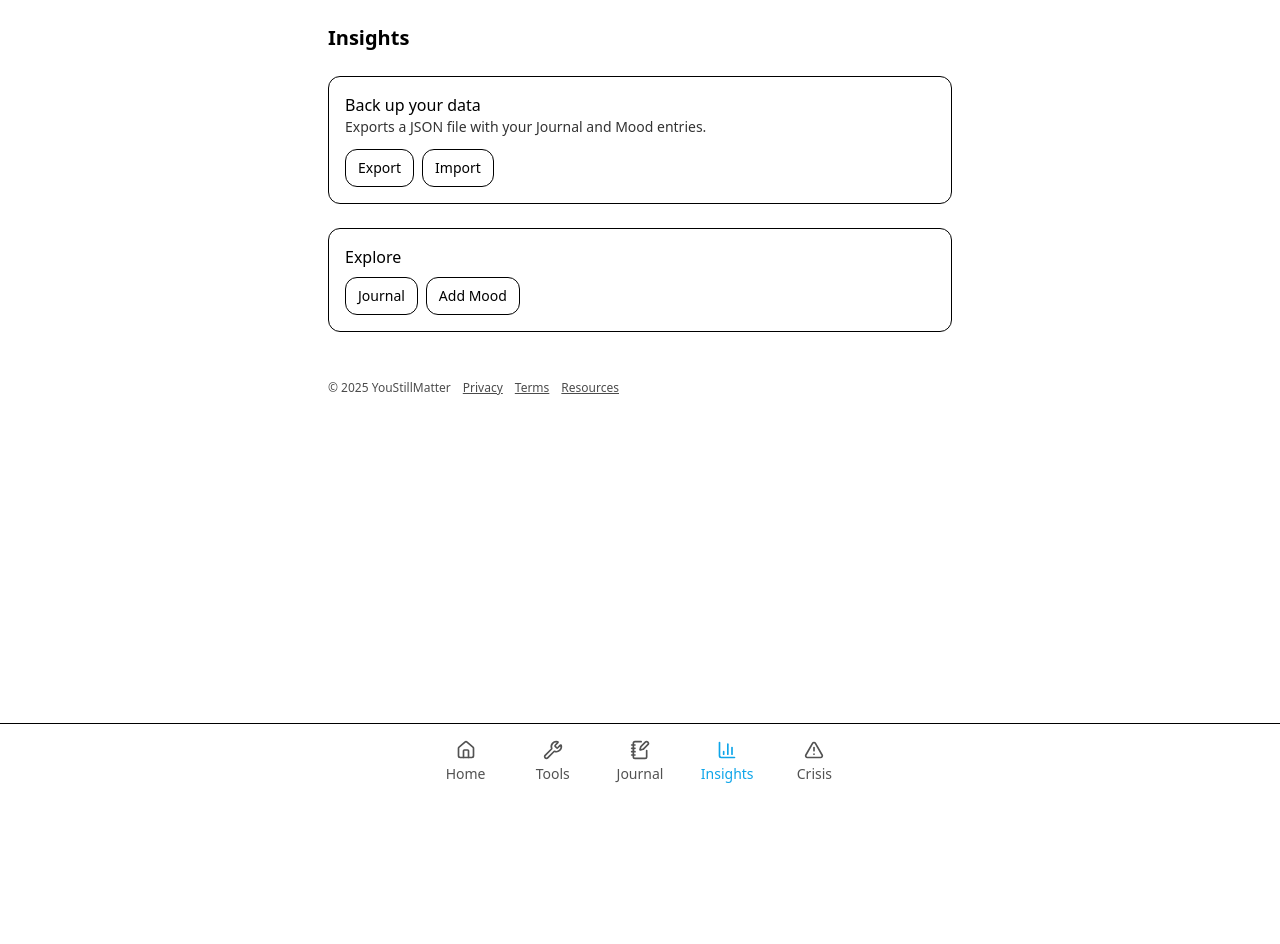
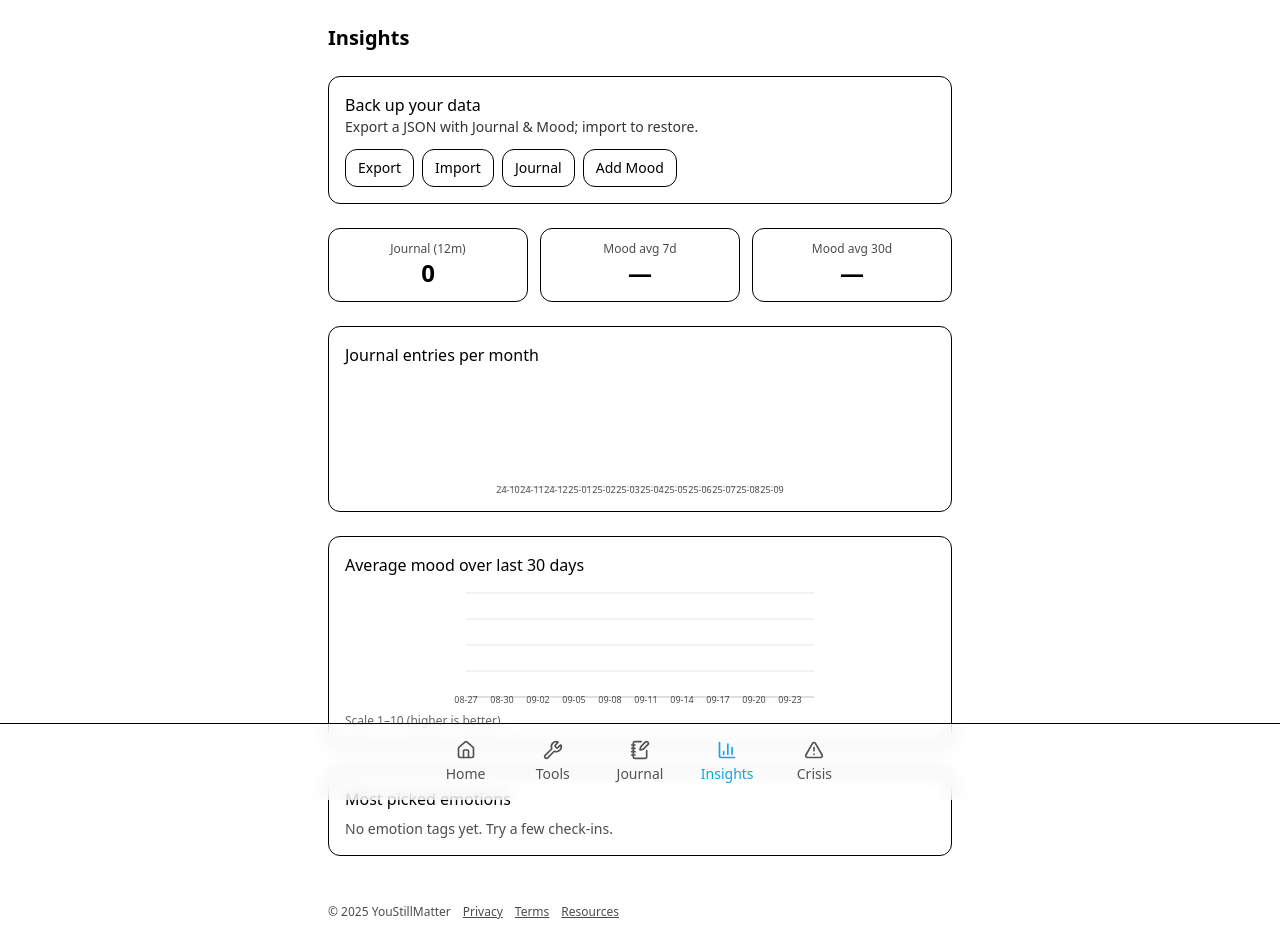
Before and after one commit to scottymker/ysm-app, a Next.js app: page /insights in a window 1280 px wide. Before the commit the page ends 800 px from the top, so only its background shows below. Built offline with nearby package versions, Linux system fonts and the light colour scheme.

Commit message:
feat(insights): bar chart for journal by month + mood line + emotion frequency

```diff
--- a/src/app/insights/page.tsx
+++ b/src/app/insights/page.tsx
@@ -1,59 +1,332 @@
 "use client";
 
+import { useMemo } from "react";
+import { useJournalStore } from "@/stores/useJournalStore";
+import { useMoodStore } from "@/stores/useMoodStore";
+import { downloadJSON, pickJSON } from "@/lib/backup";
 import Link from "next/link";
-import { useJournalStore } from "@/stores/useJournalStore";
-import { useMoodStore } from "@/stores/useMoodStore"; // already created earlier by the agent
-import { downloadJSON, pickJSON } from "@/lib/backup";
 
+/** ---------- helpers ---------- */
+function ymKey(d: Date) {
+  return `${d.getFullYear()}-${String(d.getMonth() + 1).padStart(2, "0")}`;
+}
+function mmdd(d: Date) {
+  return `${String(d.getMonth() + 1).padStart(2, "0")}-${String(d.getDate()).padStart(2, "0")}`;
+}
+function average(nums: number[]) {
+  return nums.length ? nums.reduce((a, b) => a + b, 0) / nums.length : 0;
+}
+
+/** ---------- charts (inline SVG) ---------- */
+function Bars({
+  labels,
+  values,
+  height = 120,
+  pad = 8,
+  ariaLabel,
+}: {
+  labels: string[];
+  values: number[];
+  height?: number;
+  pad?: number;
+  ariaLabel: string;
+}) {
+  const max = Math.max(1, ...values);
+  const w = 16; // each bar width
+  const gap = 8;
+  const width = values.length * (w + gap) + pad * 2 - gap;
+
+  return (
+    <svg
+      viewBox={`0 0 ${width} ${height}`}
+      width="100%"
+      height={height}
+      role="img"
+      aria-label={ariaLabel}
+    >
+      <title>{ariaLabel}</title>
+      {/* baseline */}
+      <polyline
+        points={`${pad},${height - pad} ${width - pad},${height - pad}`}
+        fill="none"
+        stroke="currentColor"
+        opacity="0.2"
+      />
+      {values.map((v, i) => {
+        const x = pad + i * (w + gap);
+        const h = Math.round(((v / max) * (height - pad * 2)) || 0);
+        const y = height - pad - h;
+        return (
+          <g key={i}>
+            <rect
+              x={x}
+              y={y}
+              width={w}
+              height={h}
+              rx="4"
+              className="fill-[color:var(--color-primary)]"
+            />
+            {/* x label (sparse for clarity) */}
+            {labels.length <= 12 || i % 2 === 0 ? (
+              <text
+                x={x + w / 2}
+                y={height - 2}
+                textAnchor="middle"
+                fontSize="9"
+                opacity="0.7"
+              >
+                {labels[i]}
+              </text>
+            ) : null}
+          </g>
+        );
+      })}
+    </svg>
+  );
+}
+
+function Line({
+  labels,
+  values,
+  min = 1,
+  max = 10,
+  height = 120,
+  pad = 8,
+  ariaLabel,
+}: {
+  labels: string[];
+  values: number[];
+  min?: number;
+  max?: number;
+  height?: number;
+  pad?: number;
+  ariaLabel: string;
+}) {
+  const width = Math.max(1, (labels.length - 1)) * 12 + pad * 2; // 12px step
+  const points = values.map((v, i) => {
+    const x = pad + (i * (width - 2 * pad)) / Math.max(1, labels.length - 1);
+    const t = (v - min) / (max - min);
+    const y = height - pad - (isFinite(t) ? t : 0) * (height - 2 * pad);
+    return `${i === 0 ? "M" : "L"}${x},${y}`;
+  }).join(" ");
+
+  return (
+    <svg
+      viewBox={`0 0 ${width} ${height}`}
+      width="100%"
+      height={height}
+      role="img"
+      aria-label={ariaLabel}
+    >
+      <title>{ariaLabel}</title>
+      {/* grid lines (quartiles) */}
+      {[0, 0.25, 0.5, 0.75, 1].map((p, i) => {
+        const y = height - pad - p * (height - 2 * pad);
+        return (
+          <polyline
+            key={i}
+            points={`${pad},${y} ${width - pad},${y}`}
+            fill="none"
+            stroke="currentColor"
+            opacity={i === 0 ? 0.25 : 0.1}
+          />
+        );
+      })}
+      <path
+        d={points || `M${pad},${height - pad} L${width - pad},${height - pad}`}
+        fill="none"
+        stroke="currentColor"
+        strokeWidth="2"
+      />
+      {/* sparse x labels */}
+      {labels.map((lab, i) => {
+        if (labels.length > 20 && i % 3 !== 0) return null;
+        const x = pad + (i * (width - 2 * pad)) / Math.max(1, labels.length - 1);
+        return (
+          <text key={i} x={x} y={height - 2} textAnchor="middle" fontSize="9" opacity="0.7">
+            {lab}
+          </text>
+        );
+      })}
+    </svg>
+  );
+}
+
+/** ---------- page ---------- */
 export default function InsightsPage() {
   const journal = useJournalStore();
   const mood = useMoodStore();
+
+  const now = Date.now();
+
+  // Journal entries per month (last 12 months)
+  const journalByMonth = useMemo(() => {
+    const labels: string[] = [];
+    const counts: number[] = [];
+    const map = new Map<string, number>();
+
+    // seed 12 months (from oldest to newest)
+    for (let i = 11; i >= 0; i--) {
+      const dt = new Date(now);
+      dt.setMonth(dt.getMonth() - i);
+      const key = ymKey(dt);
+      map.set(key, 0);
+      labels.push(key.slice(2)); // YY-MM for compact label
+    }
+    // tally
+    for (const e of journal.entries) {
+      const d = new Date(e.updatedAt || e.createdAt || e.dateISO || e.date || now);
+      const key = ymKey(d);
+      if (map.has(key)) map.set(key, (map.get(key) || 0) + 1);
+    }
+    counts.push(...Array.from(map.values()));
+    return { labels, counts, total: counts.reduce((a, b) => a + b, 0) };
+  }, [journal.entries, now]);
+
+  // Mood averages per day (last 30 days) + emotion frequency
+  const moodSeries = useMemo(() => {
+    const labels: string[] = [];
+    const mapScores = new Map<string, number[]>();
+    const emotions = new Map<string, number>();
+
+    for (let i = 29; i >= 0; i--) {
+      const d = new Date(now - i * 86400000);
+      const key = d.toISOString().slice(0, 10);
+      labels.push(mmdd(d));
+      mapScores.set(key, []);
+    }
+
+    for (const e of (mood.entries || (mood as any).history || [])) {
+      const d = new Date(e.dateISO || e.date || now);
+      const key = d.toISOString().slice(0, 10);
+      if (mapScores.has(key)) {
+        const arr = mapScores.get(key)!;
+        arr.push(Number(e.score) || 0);
+      }
+      if (Array.isArray(e.tags)) {
+        for (const tag of e.tags) emotions.set(tag, (emotions.get(tag) || 0) + 1);
+      }
+    }
+
+    const values = Array.from(mapScores.values()).map((arr) => average(arr));
+    // top emotions, desc
+    const topEmotions = Array.from(emotions.entries())
+      .sort((a, b) => b[1] - a[1])
+      .slice(0, 6);
+
+    const a7 = average(values.slice(-7).filter(Boolean));
+    const a30 = average(values.filter(Boolean));
+
+    return { labels, values, a7, a30, topEmotions };
+  }, [mood.entries, now]);
 
   return (
     <main className="mx-auto max-w-2xl p-6 space-y-6">
       <h1 className="text-xl font-semibold">Insights</h1>
 
+      {/* Export / Import */}
       <section className="rounded-xl border p-4">
         <h2 className="font-medium">Back up your data</h2>
-        <p className="text-sm opacity-80">Exports a JSON file with your Journal and Mood entries.</p>
+        <p className="text-sm opacity-80">Export a JSON with Journal & Mood; import to restore.</p>
         <div className="mt-3 flex flex-wrap gap-2">
           <button
             className="rounded-xl border px-3 py-2 text-sm"
-            onClick={() => downloadJSON("ysm-backup.json", {
-              journal: journal.entries,
-              mood: mood.entries ?? mood.history ?? []
-            })}
-          >Export</button>
-
+            onClick={() =>
+              downloadJSON("ysm-backup.json", {
+                journal: journal.entries,
+                mood: mood.entries || (mood as any).history || [],
+              })
+            }
+          >
+            Export
+          </button>
           <button
             className="rounded-xl border px-3 py-2 text-sm"
             onClick={async () => {
               const payload = await pickJSON<{ journal?: any[]; mood?: any[] }>();
               if (!payload) return;
               if (Array.isArray(payload.journal)) {
-                journal.clear();
-                payload.journal.forEach((e: any) =>
-                  journal.add({ title: e.title || "", body: e.body || "" })
+                journal.clear?.();
+                payload.journal.forEach((e) =>
+                  journal.add({
+                    title: e.title || "",
+                    body: e.body || e.text || "",
+                  })
                 );
               }
-              if (Array.isArray(payload.mood) && mood.add) {
-                payload.mood.forEach((m: any) =>
-                  mood.add({ score: Number(m.score)||5, tags: m.tags||[], note: m.note||"" })
+              if (Array.isArray(payload.mood) && (mood as any).add) {
+                payload.mood.forEach((m) =>
+                  (mood as any).add({
+                    score: Number(m.score) || 5,
+                    tags: m.tags || [],
+                    note: m.note || "",
+                  })
                 );
               }
               alert("Import complete.");
             }}
-          >Import</button>
-        </div>
-      </section>
-
-      <section className="rounded-xl border p-4">
-        <h2 className="font-medium">Explore</h2>
-        <div className="mt-2 flex gap-2">
+          >
+            Import
+          </button>
           <Link className="rounded-xl border px-3 py-2 text-sm" href="/journal">Journal</Link>
           <Link className="rounded-xl border px-3 py-2 text-sm" href="/checkin">Add Mood</Link>
         </div>
       </section>
+
+      {/* KPIs */}
+      <section className="grid grid-cols-3 gap-3">
+        <div className="rounded-xl border p-3 text-center">
+          <div className="text-xs opacity-70">Journal (12m)</div>
+          <div className="text-2xl font-semibold tabular-nums">{journalByMonth.total}</div>
+        </div>
+        <div className="rounded-xl border p-3 text-center">
+          <div className="text-xs opacity-70">Mood avg 7d</div>
+          <div className="text-2xl font-semibold tabular-nums">{moodSeries.a7 ? moodSeries.a7.toFixed(1) : "—"}</div>
+        </div>
+        <div className="rounded-xl border p-3 text-center">
+          <div className="text-xs opacity-70">Mood avg 30d</div>
+          <div className="text-2xl font-semibold tabular-nums">{moodSeries.a30 ? moodSeries.a30.toFixed(1) : "—"}</div>
+        </div>
+      </section>
+
+      {/* Journal per month bar chart */}
+      <section className="rounded-xl border p-4">
+        <h2 className="font-medium mb-2">Journal entries per month</h2>
+        <Bars
+          labels={journalByMonth.labels}
+          values={journalByMonth.counts}
+          ariaLabel="Bar chart of journal entries per month for the last 12 months"
+        />
+      </section>
+
+      {/* Mood line (last 30 days) */}
+      <section className="rounded-xl border p-4">
+        <h2 className="font-medium mb-2">Average mood over last 30 days</h2>
+        <Line
+          labels={moodSeries.labels}
+          values={moodSeries.values.map(v => (isFinite(v) ? Number(v.toFixed(2)) : NaN))}
+          min={1}
+          max={10}
+          ariaLabel="Line chart of average daily mood for the last 30 days"
+        />
+        <div className="mt-2 text-xs opacity-60">Scale 1–10 (higher is better).</div>
+      </section>
+
+      {/* Emotions frequency */}
+      <section className="rounded-xl border p-4">
+        <h2 className="font-medium mb-2">Most picked emotions</h2>
+        {moodSeries.topEmotions.length === 0 ? (
+          <p className="text-sm opacity-70">No emotion tags yet. Try a few check-ins.</p>
+        ) : (
+          <div className="flex flex-wrap gap-2">
+            {moodSeries.topEmotions.map(([tag, count]) => (
+              <span key={tag} className="rounded-full border px-3 py-1 text-sm">
+                {tag} <span className="opacity-60">×{count}</span>
+              </span>
+            ))}
+          </div>
+        )}
+      </section>
     </main>
   );
 }
```
